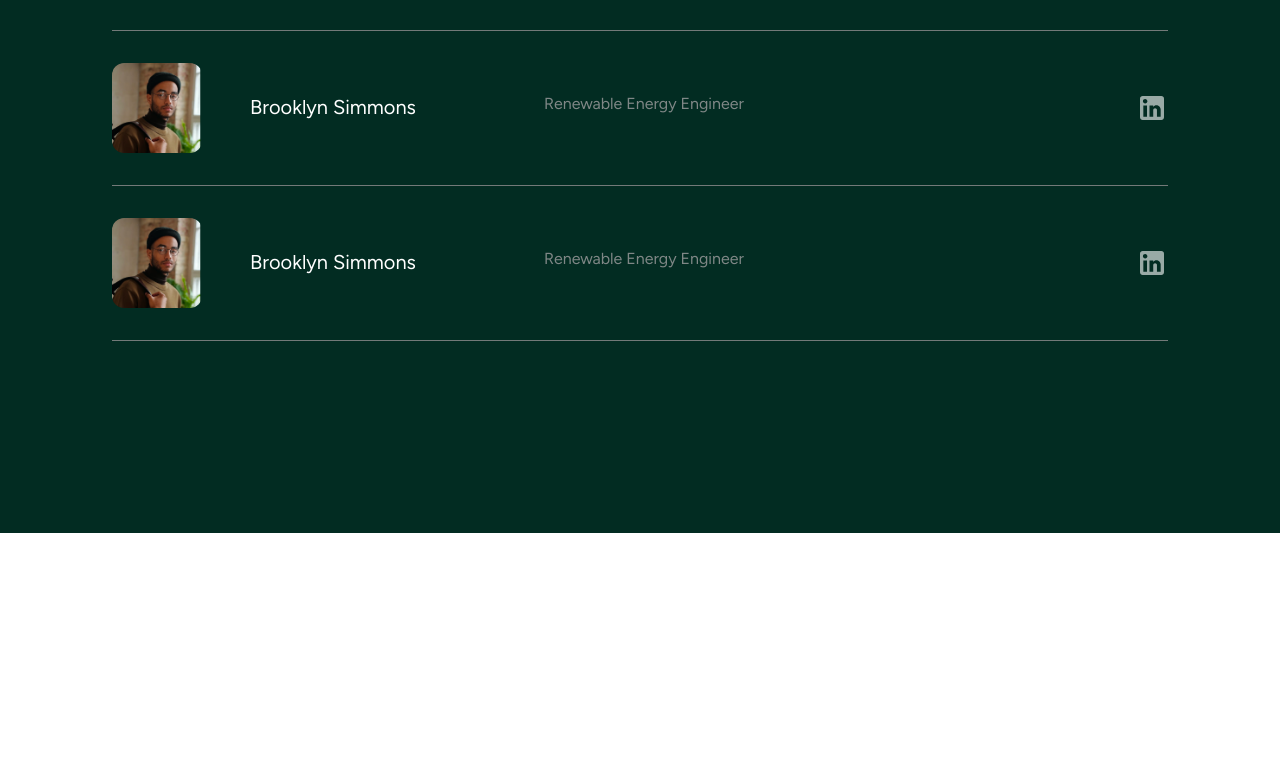
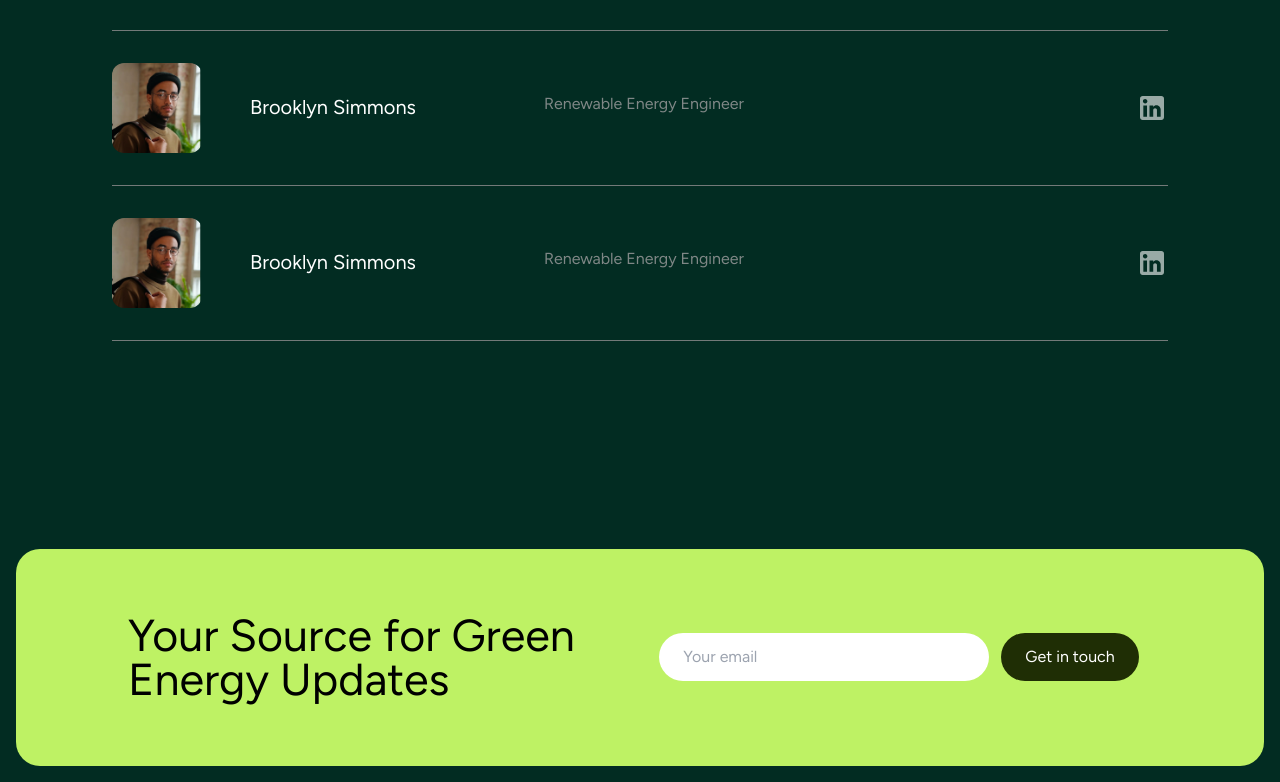
Before and after one commit to Sdem15211/Energy-website, a Next.js app: page / in a window 1280 px wide. Shown: the part 4851-5633 px from the top of the page. Before the commit the page ends 5384 px from the top, so only its background shows below. Built offline with nearby package versions, Linux system fonts and the light colour scheme.

Commit message:
feat: update newsletter section

```diff
--- a/app/page.tsx
+++ b/app/page.tsx
@@ -1,4 +1,11 @@
-import { AboutUs, Experts, Features, Hero, Metrics } from "@/components";
+import {
+  AboutUs,
+  Experts,
+  Features,
+  Hero,
+  Metrics,
+  NewsLetter,
+} from "@/components";
 
 export default function Home() {
   return (
@@ -10,6 +17,9 @@ export default function Home() {
       <AboutUs />
       <Metrics />
       <Experts />
+      <div className="p-4 bg-secondary-950">
+        <NewsLetter />
+      </div>
     </main>
   );
 }
--- a/components/sections/index.ts
+++ b/components/sections/index.ts
@@ -3,3 +3,4 @@ export * from "./features";
 export * from "./about-us";
 export * from "./metrics";
 export * from "./experts";
+export * from "./news-letter";
--- /dev/null
+++ b/components/sections/news-letter/NewsLetter.tsx
@@ -0,0 +1,24 @@
+import React from "react";
+
+export const NewsLetter = () => {
+  return (
+    <section className="py-16 bg-primary-300 rounded-3xl">
+      <div className="container">
+        <div className="grid sm:grid-cols-2 gap-3">
+          <h2 className="text-title leading-none">
+            Your Source for Green Energy Updates
+          </h2>
+          <div className="flex sm:flex-row flex-col sm:gap-3 sm:items-center justify-center">
+            <input
+              placeholder="Your email"
+              className="py-3 px-6 rounded-full sm:w-[330px] mb-3 sm:mb-0"
+            />
+            <button className="px-6 py-3 bg-primary-950 rounded-full text-white">
+              Get in touch
+            </button>
+          </div>
+        </div>
+      </div>
+    </section>
+  );
+};
--- /dev/null
+++ b/components/sections/news-letter/index.ts
@@ -0,0 +1 @@
+export * from "./NewsLetter";
```
